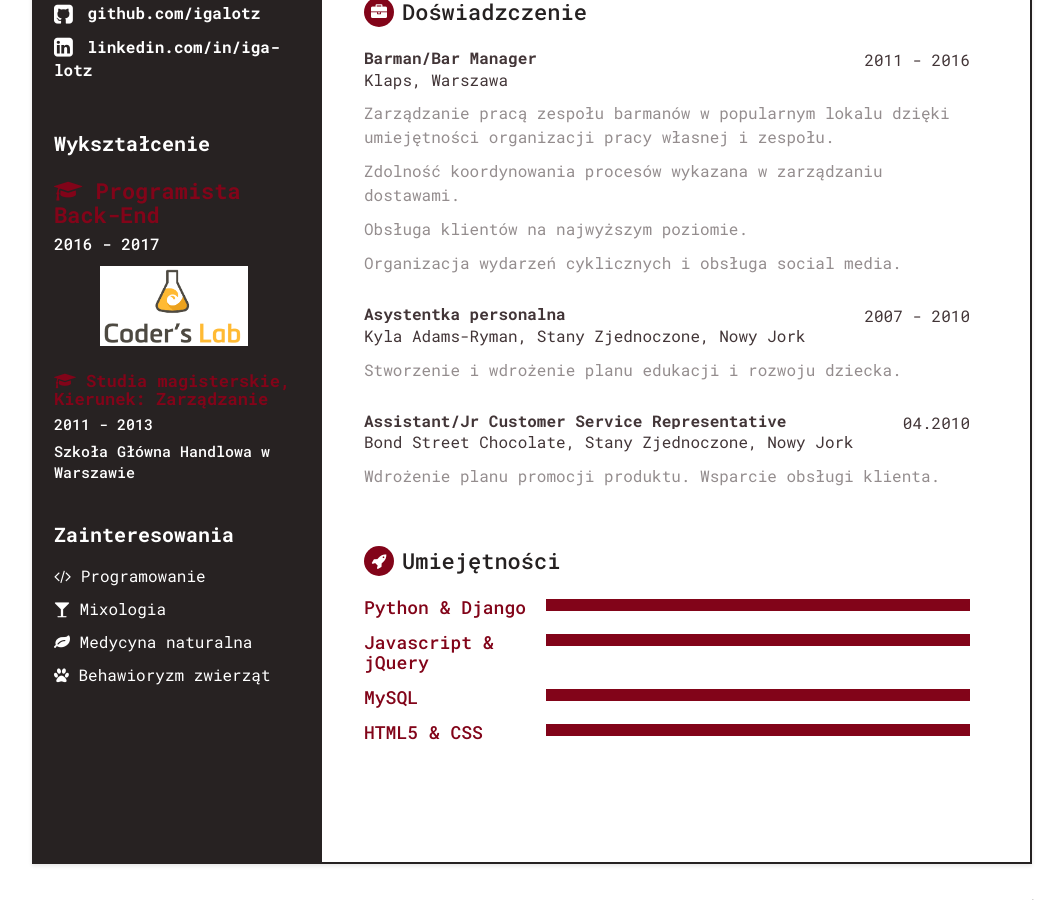
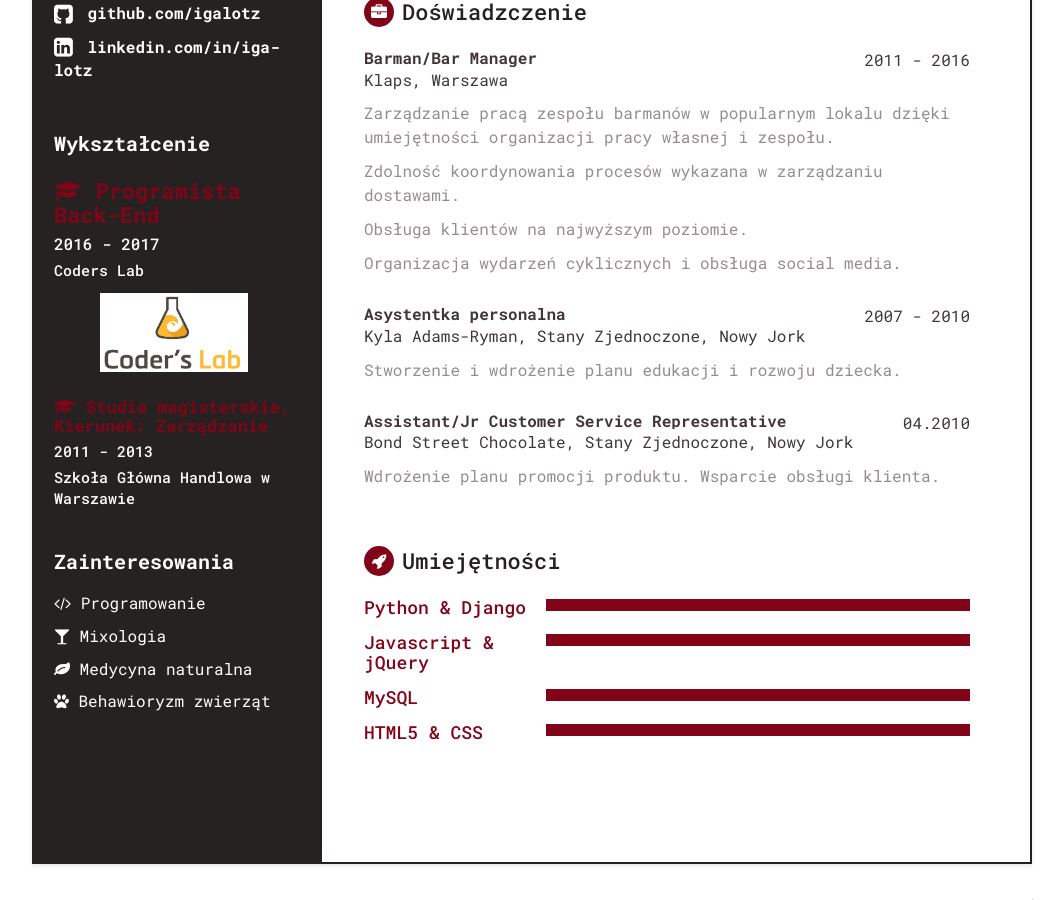
Before and after one commit to igalotz/cv, a Jekyll site: the page built from polish.html, in a window 1280 px wide and 900 px high, scrolled down 391 px. Shown: the whole window, without its empty margins (108-1171 px from the left). Built offline with Jekyll 4.4.1, drawn with Linux system fonts in a browser that asks for light colours.

Commit message:
corections

```diff
--- a/_includes/education-polish.html
+++ b/_includes/education-polish.html
@@ -3,6 +3,8 @@
 <div class="item">
    <h4 class="degree"><i class="fa fa-graduation-cap"></i> Programista Back-End</h4>
 <div class="time">2016 - 2017</div>
+<div class="meta-polish">Coders Lab</div>
+
    <img class="logo" src="{{site.baseurl}}/assets/images/coderslab.png"/>
 
 </div><!--//item-->
```
